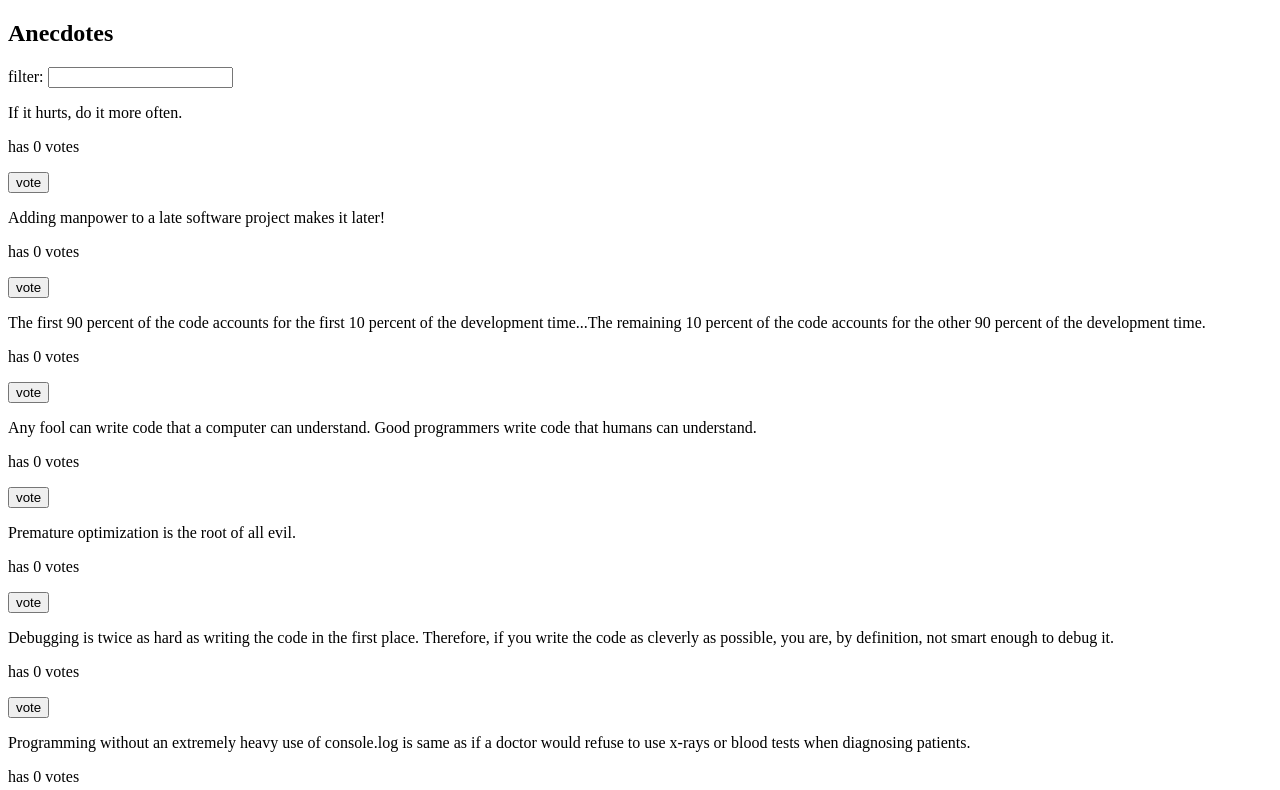
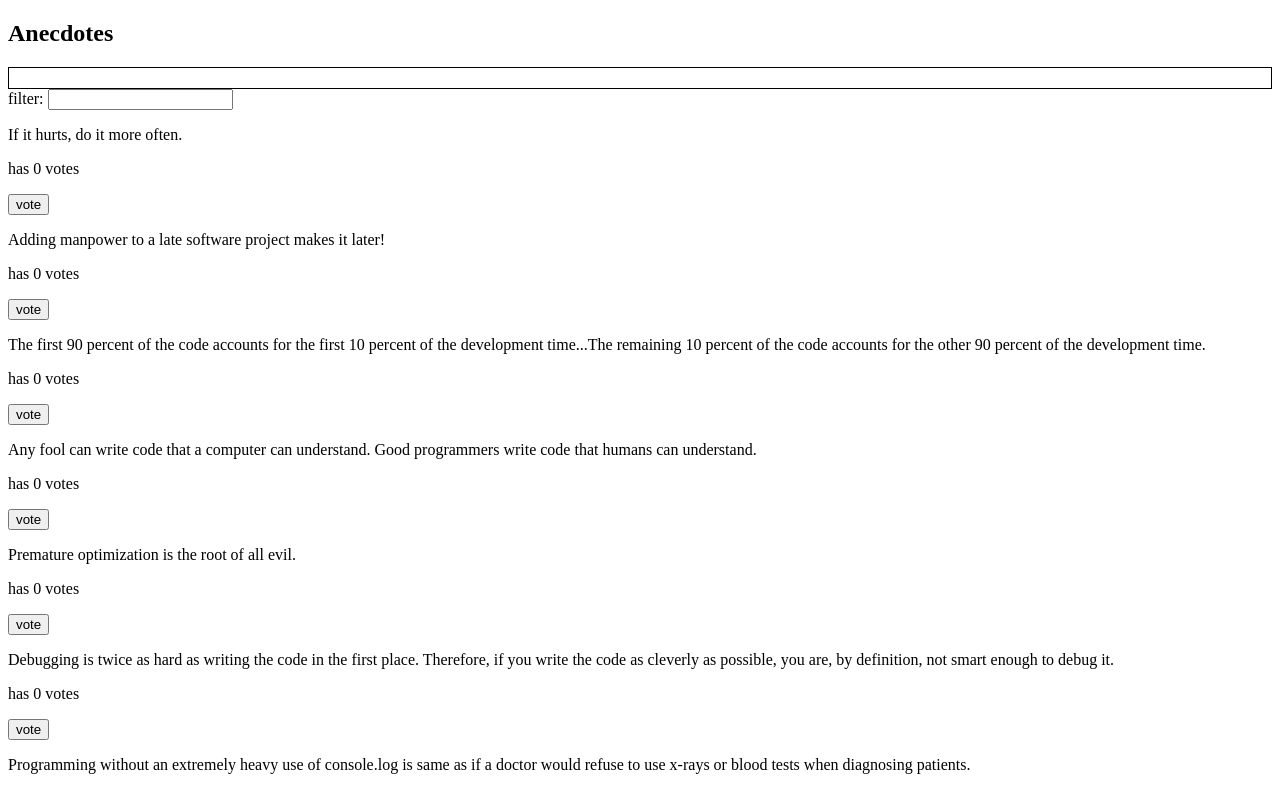
Before and after one commit to KMRNicholson/fullstackopen, a React (Create React App) app in the folder part6/anecdotes/: page / in a window 1280 px wide. Shown: the top 790 px of the page. Built offline with nearby package versions, Linux system fonts and the light colour scheme.

Commit message:
feat[6.12]: add notification component and reducer

```diff
--- a/part6/anecdotes/src/App.js
+++ b/part6/anecdotes/src/App.js
@@ -1,10 +1,12 @@
 import AnecdoteForm from './components/AnecdoteForm'
 import AnecdoteList from './components/AnecdoteList'
+import Notification from './components/Notification'
 
 const App = () => {
   return (
     <div>
       <h2>Anecdotes</h2>
+      <Notification />
       <AnecdoteList />
       <AnecdoteForm />
     </div>
--- /dev/null
+++ b/part6/anecdotes/src/components/Notification.js
@@ -0,0 +1,18 @@
+import { useSelector } from 'react-redux'
+
+const Notification = () => {
+  const notification = useSelector(state => state.notification)
+
+  const style = {
+    border: 'solid',
+    padding: 10,
+    borderWidth: 1
+  }
+  return (
+    <div style={style}>
+      { notification }
+    </div>
+  )
+}
+
+export default Notification
--- a/part6/anecdotes/src/index.js
+++ b/part6/anecdotes/src/index.js
@@ -5,10 +5,12 @@ import { Provider } from 'react-redux'
 
 import App from './App'
 import anecdoteReducer from './reducers/anecdoteReducer'
-import filterReducer from './reducers/filterReducer';
+import filterReducer from './reducers/filterReducer'
+import notificationReducer from './reducers/notificationReducer';
 
 const store = configureStore({
   reducer: {
+    notification: notificationReducer,
     filter: filterReducer,
     anecdotes: anecdoteReducer
   }
--- /dev/null
+++ b/part6/anecdotes/src/reducers/notificationReducer.js
@@ -0,0 +1,12 @@
+import { createSlice } from '@reduxjs/toolkit'
+
+const notificationSlice = createSlice({
+    name: 'notification',
+    initialState: '',
+    reducers: {
+        notify: (state, action) => action.payload
+    }
+})
+
+export const { notify } = notificationSlice.actions
+export default notificationSlice.reducer
```
